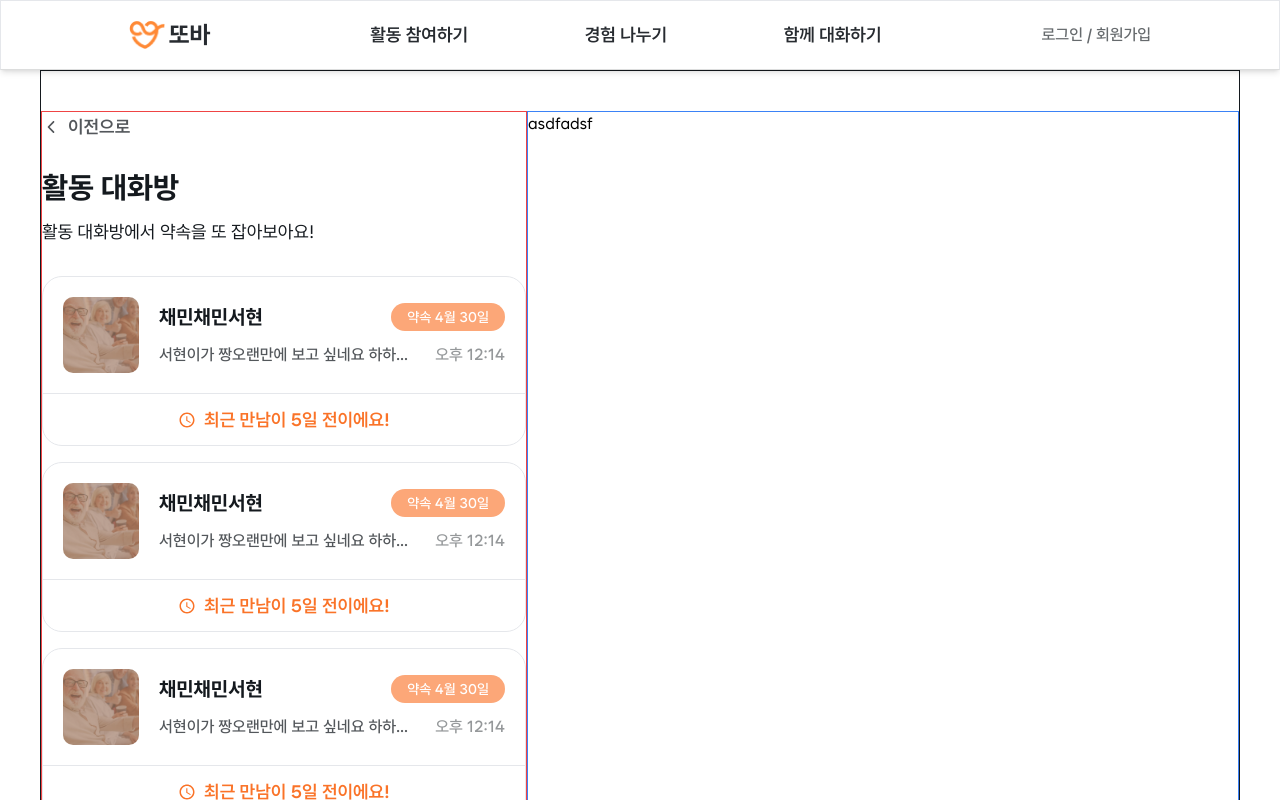
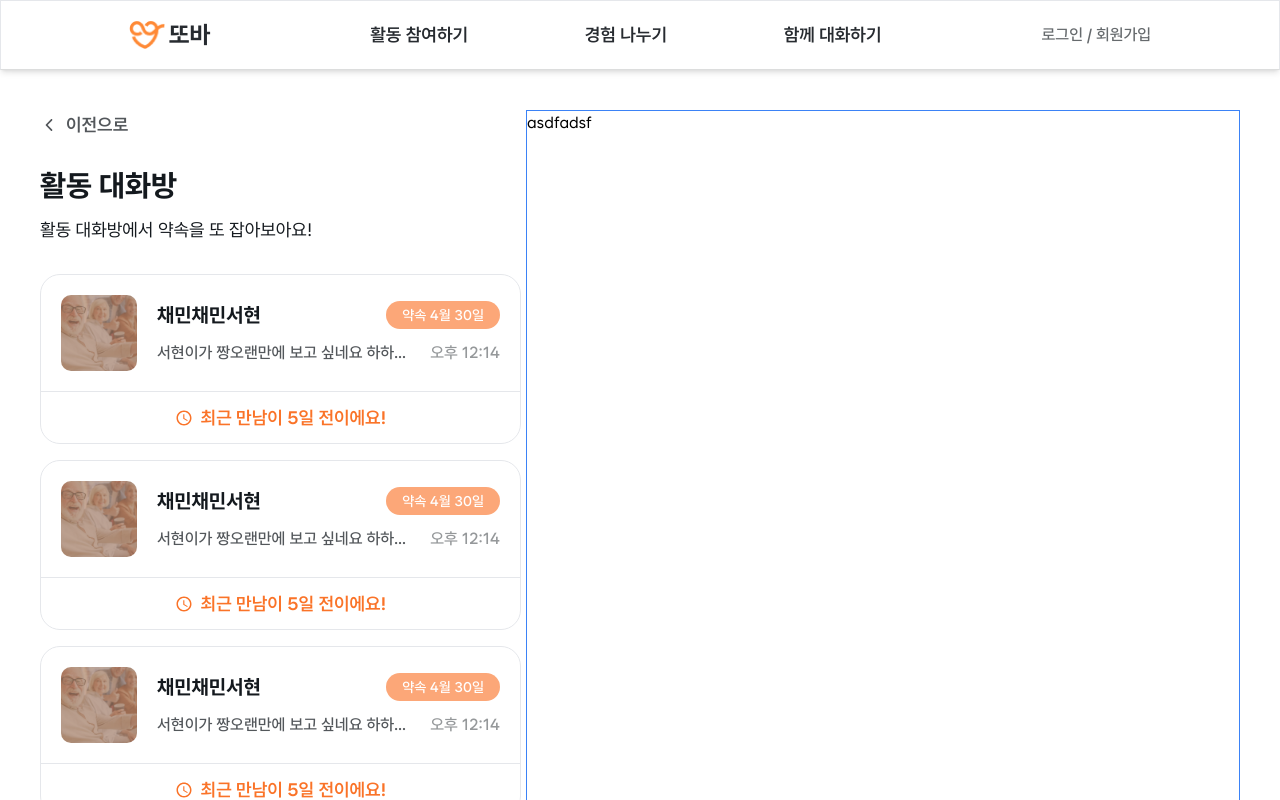
Before and after one commit to Kusitms-29th-Meetup-TeamE/Frontend, a Next.js app: page /chat/activity in a window 1280 px wide. Shown: the top 800 px of the page. Built offline with nearby package versions, Linux system fonts and the light colour scheme.

Commit message:
🌈 Update(#44): modified css

```diff
--- a/src/app/chat/activity/page.tsx
+++ b/src/app/chat/activity/page.tsx
@@ -56,14 +56,14 @@ export const dummyData: RoomItemProps[] = [
 
 export default function ChatActivity() {
   return (
-    <div className="w-full mx-auto pt-[40px] max-w-[1200px] border border-black flex">
+    <div className="w-full mx-auto pt-[40px] max-w-[1200px] flex">
       <RoomList
         title="활동 대화방"
         subTitle="활동 대화방에서 약속을 또 잡아보아요!"
       >
         {dummyData.map((item, idx) => {
           return (
-            <div key={idx}>
+            <div key={idx} className="pr-[5px]">
               <RoomItem data={item as RoomItemProps} />
             </div>
           );
--- a/src/app/chat/share/page.tsx
+++ b/src/app/chat/share/page.tsx
@@ -6,7 +6,7 @@ import { dummyData } from '../activity/page';
 
 export default function ChatShare() {
   return (
-    <div className="w-full mx-auto max-w-[1200px] border border-black flex">
+    <div className="w-full mx-auto pt-[40px] max-w-[1200px] border border-black flex">
       <RoomList
         title="배움 나누기 대화방"
         subTitle="1:1 대화를 통해 만남을 확정해보아요!"
--- a/src/components/chat/RoomList.tsx
+++ b/src/components/chat/RoomList.tsx
@@ -14,7 +14,7 @@ export const RoomList = (props: RoomListProps) => {
   const handlePrevClick = () => {};
 
   return (
-    <aside className="border border-red-500 w-full max-w-[486px]">
+    <aside className="w-full max-w-[486px]">
       <div
         className="text-gray-08 text-body2 flex items-center gap-2 cursor-pointer"
         onClick={handlePrevClick}
@@ -25,7 +25,7 @@ export const RoomList = (props: RoomListProps) => {
       <div className="text-black text-h2 mt-5 mb-[6px]">{title}</div>
       <span className="text-black text-h4 mt-[6px]">{subTitle}</span>
 
-      <div className="mt-[30px] flex flex-col gap-4 max-h-[806px] overflow-y-auto">
+      <div className="mt-[30px] flex flex-col gap-4 max-h-[806px] overflow-y-auto gray-scroll-container">
         {children}
       </div>
     </aside>
```
